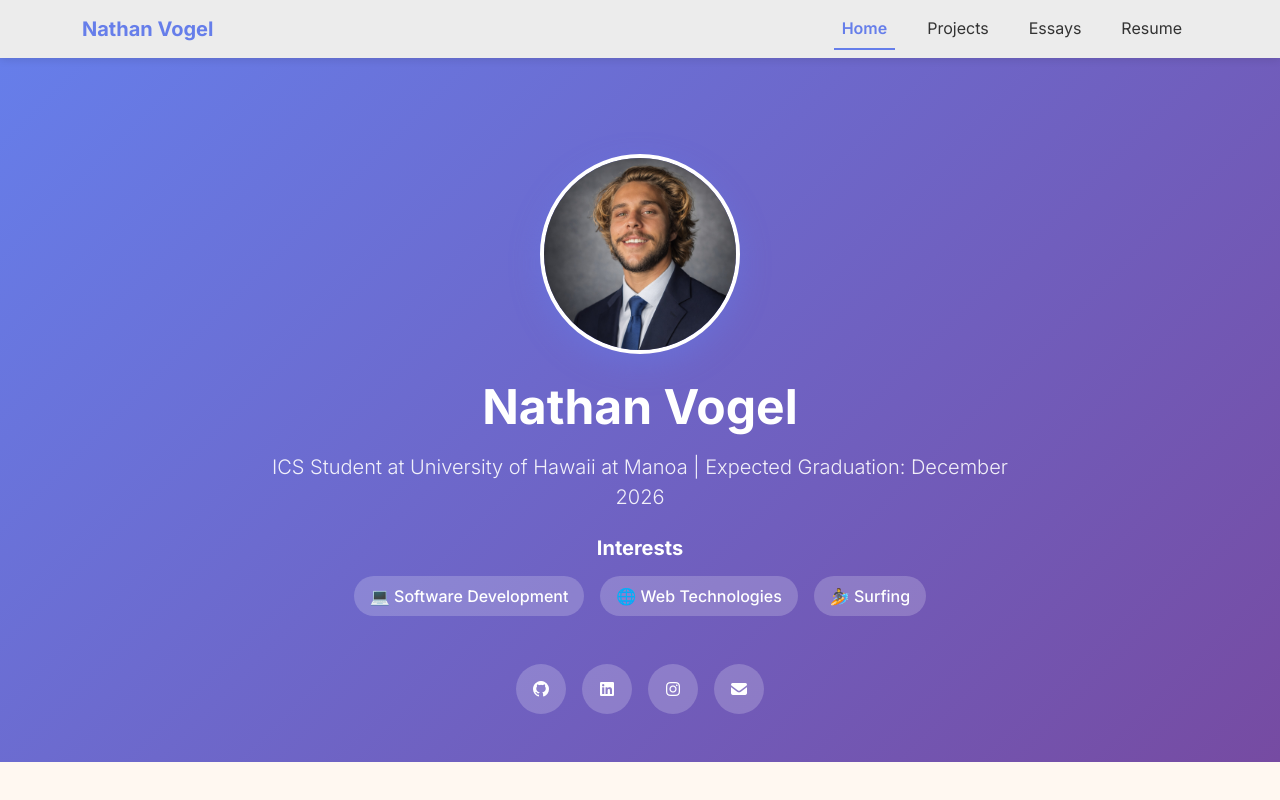
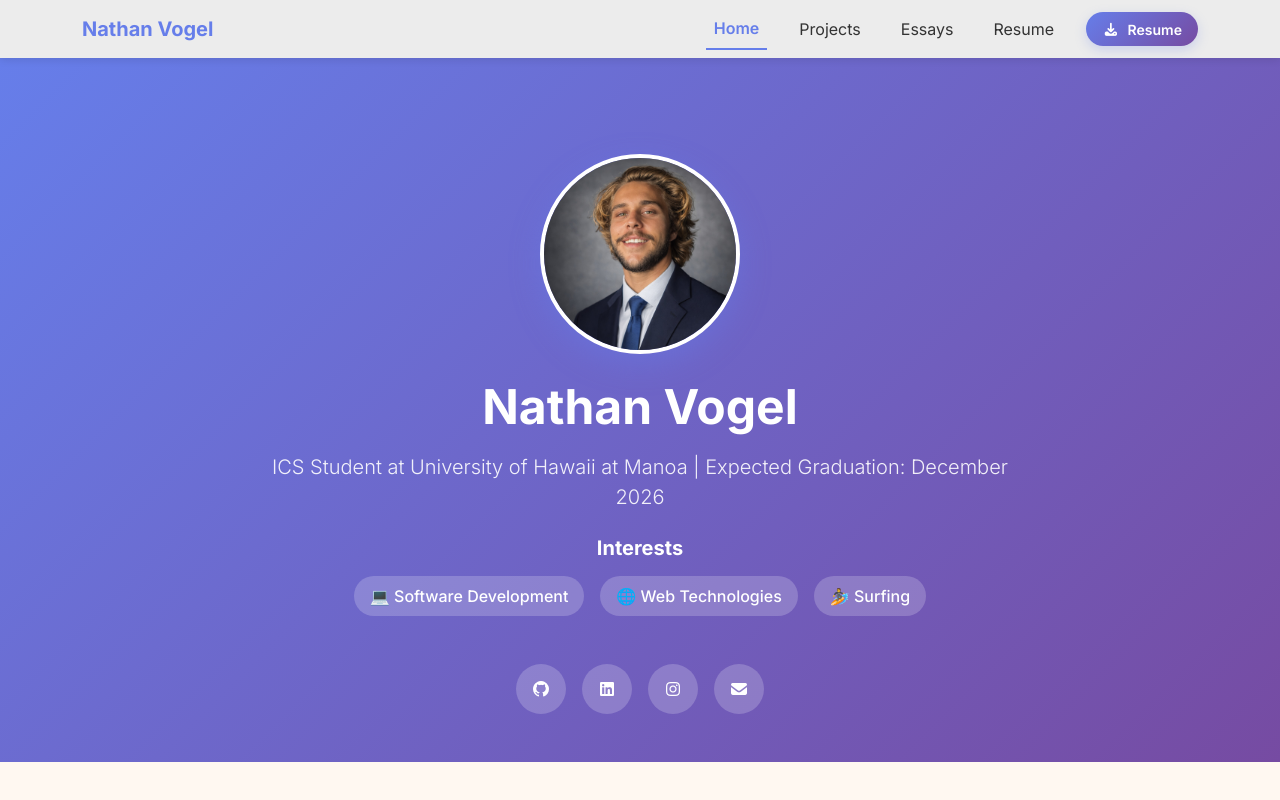
Before and after one commit to ndv0gel/ndv0gel-professional-portfolio, a Next.js app: page / in a window 1280 px wide. Shown: the top 800 px of the page. Built offline with nearby package versions, Linux system fonts and the light colour scheme.

Commit message:
Update footer year

```diff
--- a/src/components/Footer.tsx
+++ b/src/components/Footer.tsx
@@ -1,11 +1,13 @@
 import { Container, Row, Col } from 'react-bootstrap';
 
-const Footer: React.FC = () => (
+const Footer: React.FC = () => {
+  const currentYear = new Date().getFullYear();
+  return (
     <footer className="py-4 mt-5" style={{ background: 'linear-gradient(135deg, #667eea 0%, #764ba2 100%)', color: 'white' }}>
       <Container>
         <Row>
           <Col md={6}>
-          <p className="mb-0">&copy; 2025 Nathan Vogel. All rights reserved.</p>
+            <p className="mb-0">&copy; {currentYear} Nathan Vogel. All rights reserved.</p>
           </Col>
         <Col md={6} className="text-md-end">
           <p className="mb-0">
@@ -27,5 +29,6 @@ const Footer: React.FC = () => (
     </Container>
   </footer>
   );
+};
 
 export default Footer;
--- a/src/components/Navbar.tsx
+++ b/src/components/Navbar.tsx
@@ -17,7 +17,7 @@ const NavBar: React.FC = () => {
         </Navbar.Brand>
         <Navbar.Toggle aria-controls="basic-navbar-nav" />
         <Navbar.Collapse id="basic-navbar-nav">
-          <Nav className="ms-auto d-flex flex-row flex-wrap gap-2">
+          <Nav className="ms-auto d-flex flex-row flex-wrap gap-2 align-items-center">
             <Nav.Link href="/" active={pathname === '/'}>
               Home
             </Nav.Link>
@@ -30,6 +30,22 @@ const NavBar: React.FC = () => {
             <Nav.Link href="/resume" active={isActive('/resume')}>
               Resume
             </Nav.Link>
+            <a
+              href="/resume/Nathan-Vogel-Resume.pdf"
+              download
+              className="btn btn-sm ms-2"
+              style={{
+                background: 'linear-gradient(135deg, #667eea 0%, #764ba2 100%)',
+                color: 'white',
+                border: 'none',
+                fontWeight: '600',
+                padding: '0.4rem 1rem',
+                borderRadius: '20px',
+                boxShadow: '0 4px 12px rgba(102, 126, 234, 0.25)'
+              }}
+            >
+              <i className="fas fa-download me-2"></i>Resume
+            </a>
           </Nav>
         </Navbar.Collapse>
       </Container>
```
Lines whose indentation alone changed are shown as unchanged.
